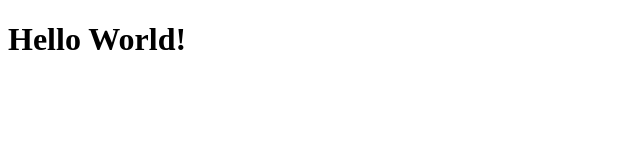
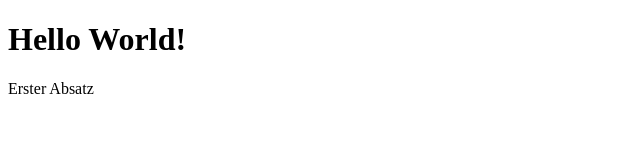
Before and after one commit to alexander-schoenmann/swp2021, a plain HTML site: page index.html in a window 1280 px wide. Shown: the whole page, without its empty margins (0-640 px from the left). Drawn offline with Linux system fonts and the light colour scheme.

Commit message:
Added first p

```diff
--- a/index.html
+++ b/index.html
@@ -6,5 +6,6 @@
 </head>
 <body>
     <h1>Hello World!</h1>
+    <p>Erster Absatz</p>
 </body>
 </html>
```
